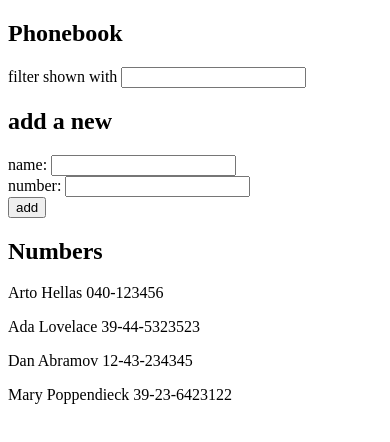
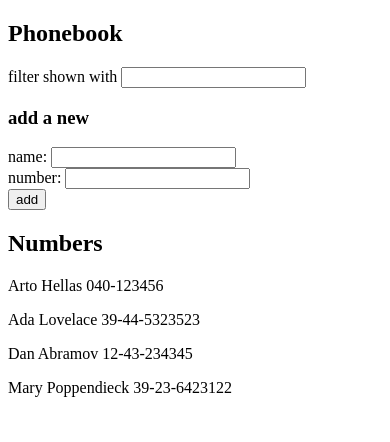
Before and after one commit to olukoluu/fullstackopen, a React (Vite) app in the folder part2/phonebook/: page / in a window 390 px wide. Shown: the top 442 px of the page. Built offline with nearby package versions, Linux system fonts and the light colour scheme.

Commit message:
updated phonebook exercise

```diff
--- a/part2/phonebook/src/App.jsx
+++ b/part2/phonebook/src/App.jsx
@@ -1,12 +1,15 @@
 import { useState } from "react";
+import Persons from "./components/Persons";
+import PersonForm from "./components/PersonForm";
+import Filter from "./components/Filter";
 
 const App = () => {
   const [persons, setPersons] = useState([
-    { name: 'Arto Hellas', number: '040-123456', id: 1 },
-    { name: 'Ada Lovelace', number: '39-44-5323523', id: 2 },
-    { name: 'Dan Abramov', number: '12-43-234345', id: 3 },
-    { name: 'Mary Poppendieck', number: '39-23-6423122', id: 4 }
-  ])
+    { name: "Arto Hellas", number: "040-123456", id: 1 },
+    { name: "Ada Lovelace", number: "39-44-5323523", id: 2 },
+    { name: "Dan Abramov", number: "12-43-234345", id: 3 },
+    { name: "Mary Poppendieck", number: "39-23-6423122", id: 4 },
+  ]);
 
   const [newName, setNewName] = useState("");
   const [newNumber, setNewNumber] = useState("");
@@ -20,11 +23,9 @@ const App = () => {
     setNewNumber(event.target.value);
   };
 
-
   const filteredPerson = persons.filter((person) =>
     person.name.toLowerCase().includes(newFilter.toLowerCase())
   );
-
 
   const handleSubmit = (event) => {
     event.preventDefault();
@@ -47,21 +48,17 @@ const App = () => {
   return (
     <div>
       <h2>Phonebook</h2>
-      <p>filter shown with <input value={newFilter} onChange={e => setNewFilter(e.target.value)} /></p>
-      <h2>add a new</h2>
-      <form onSubmit={handleSubmit}>
-        <div>
-          name: <input onChange={handleNameChange} value={newName} />
-        </div>
-        <div>number: <input onChange={handleNumberChange} value={newNumber} /></div>
-        <div>
-          <button type="submit">add</button>
-        </div>
-      </form>
+      <Filter value={newFilter} onChange={(e) => setNewFilter(e.target.value)} />
+      <h3>add a new</h3>
+      <PersonForm
+        handleNameChange={handleNameChange}
+        handleNumberChange={handleNumberChange}
+        handleSubmit={handleSubmit}
+        newName={newName}
+        newNumber={newNumber}
+      />
       <h2>Numbers</h2>
-      {filteredPerson.map((person) => (
-        <p key={person.name}>{person.name} {person.number}</p>
-      ))}
+      <Persons persons={filteredPerson} />
     </div>
   );
 };
--- /dev/null
+++ b/part2/phonebook/src/components/Filter.jsx
@@ -0,0 +1,12 @@
+import React from "react";
+
+const Filter = ({value, onChange}) => {
+  return (
+    <p>
+      filter shown with{" "}
+      <input value={value} onChange={onChange} />
+    </p>
+  );
+};
+
+export default Filter;
--- /dev/null
+++ b/part2/phonebook/src/components/PersonForm.jsx
@@ -0,0 +1,17 @@
+import React from 'react'
+
+const PersonForm = ({handleNameChange, handleNumberChange, handleSubmit, newName, newNumber}) => {
+  return (
+    <form onSubmit={handleSubmit}>
+        <div>
+          name: <input onChange={handleNameChange} value={newName} />
+        </div>
+        <div>number: <input onChange={handleNumberChange} value={newNumber} /></div>
+        <div>
+          <button type="submit">add</button>
+        </div>
+      </form>
+  )
+}
+
+export default PersonForm
--- /dev/null
+++ b/part2/phonebook/src/components/Persons.jsx
@@ -0,0 +1,13 @@
+import React from 'react'
+
+const Persons = ({persons}) => {
+  return (
+    <div>
+      {persons.length > 0 ? persons.map((person) => (
+        <p key={person.name}>{person.name} {person.number}</p>
+      )) : <p>No matches found</p>}
+    </div>
+  )
+}
+
+export default Persons
```
